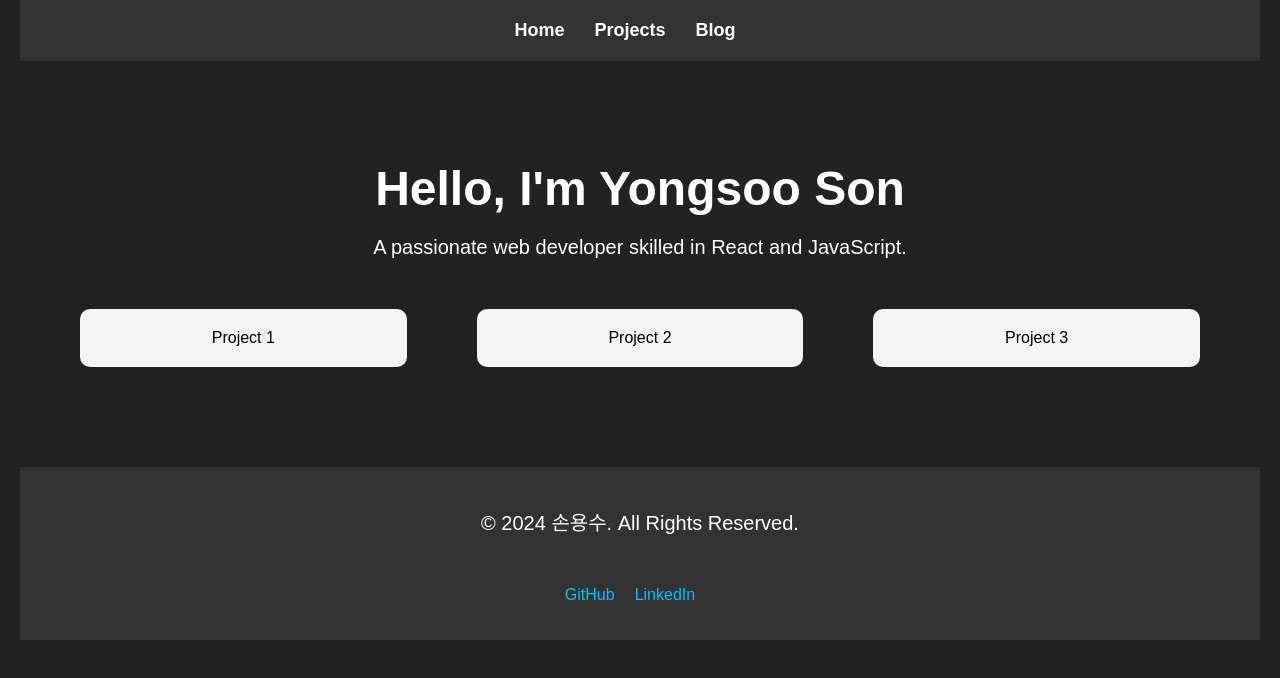
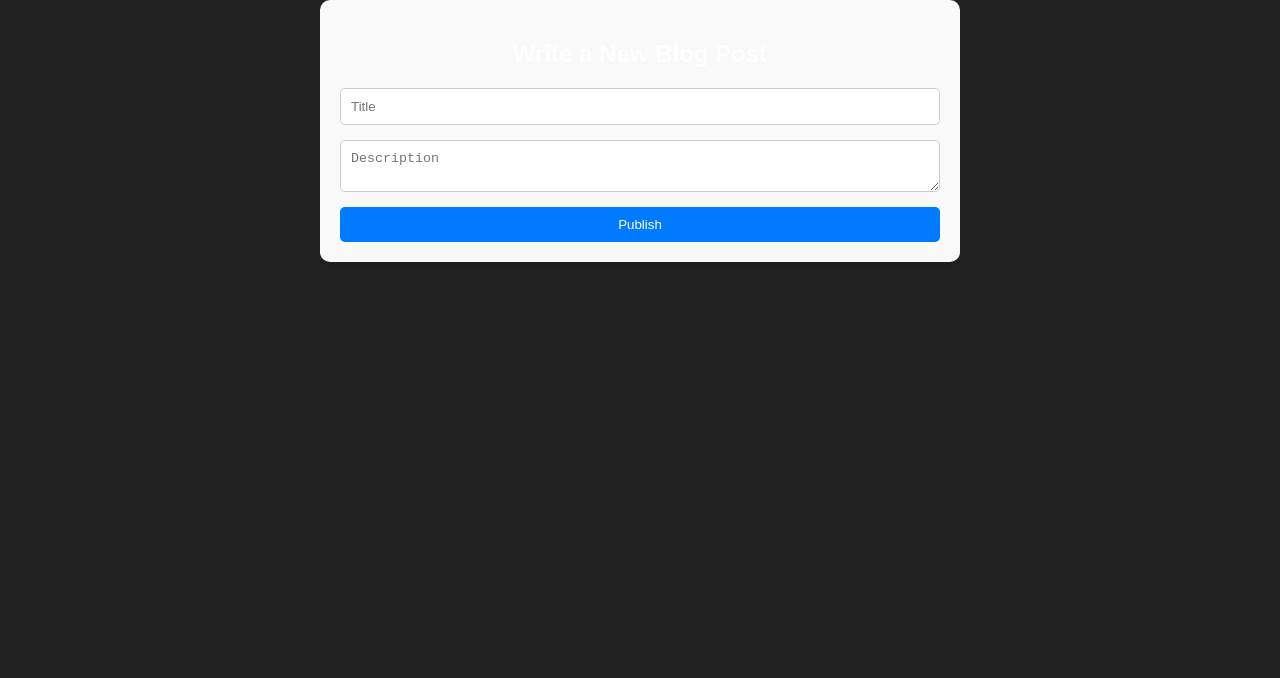
Before and after one commit to Linekiller89/YS_Blog, a React (Vite) app: page /write in a window 1280 px wide. Before the commit this address led to /home. Shown: the top 678 px of the page. Built offline with nearby package versions, Linux system fonts and the light colour scheme.

Commit message:
blog 기능 개발중

```diff
--- a/src/App.jsx
+++ b/src/App.jsx
@@ -1,7 +1,6 @@
-import React, { useState, useEffect } from "react";
-import { Routes, Route, Navigate, useNavigate } from "react-router-dom";
+import React, { useState } from "react";
+import { Routes, Route, Navigate } from "react-router-dom";
 import Header from "./components/Header";
-import Footer from "./components/Footer";
 import Home from "./pages/Home";
 import Projects from "./pages/Projects";
 import Blog from "./pages/Blog";
@@ -13,20 +12,12 @@ import "./styles/App.css";
 
 function App() {
   const [posts, setPosts] = useState([]);
-  const navigate = useNavigate();
 
   const addPost = (newPost) => {
     setPosts([...posts, newPost]);
   };
 
   // 오프닝 페이지에서 홈으로 자동 리디렉션
-  useEffect(() => {
-    const timer = setTimeout(() => {
-      navigate("/home");
-    }, 5000);
-    return () => clearTimeout(timer);
-  }, [navigate]);
-
   return (
     <div className="App">
       <Routes>
@@ -45,7 +36,6 @@ function App() {
             <>
               <Header />
               <Home />
-              <Footer />
             </>
           }
         />
@@ -55,7 +45,6 @@ function App() {
             <>
               <Header />
               <Projects />
-              <Footer />
             </>
           }
         />
@@ -63,6 +52,7 @@ function App() {
           path="/blog"
           element={
             <>
+              <Header />
               <Blog posts={posts} />
             </>
           }
--- a/src/components/Footer.jsx
+++ /dev/null
@@ -1,20 +0,0 @@
-import React from "react";
-import "../styles/footer.css";
-
-function Footer() {
-  return (
-    <footer className="footer">
-      <p>© 2024 손용수. All Rights Reserved.</p>
-      <ul>
-        <li>
-          <a href="https://github.com">GitHub</a>
-        </li>
-        <li>
-          <a href="https://linkedin.com">LinkedIn</a>
-        </li>
-      </ul>
-    </footer>
-  );
-}
-
-export default Footer;
--- a/src/pages/Blog.jsx
+++ b/src/pages/Blog.jsx
@@ -1,6 +1,7 @@
 import React, { useEffect, useState } from "react";
 import { useNavigate } from "react-router-dom";
 import { Link } from "react-router-dom";
+import "../styles/Blog.css";
 
 function Blog() {
   const [posts, setPosts] = useState([]);
@@ -24,22 +25,22 @@ function Blog() {
 
   return (
     <div className="blog-container">
-      <h1>Blog</h1>
-      <button onClick={handleNewPost}>새 글 작성</button>
+      <h3>Blog</h3>
+      <button onClick={handleNewPost} className="new-post-button">
+        새 글 작성
+      </button>
       {posts.length > 0 ? (
         posts.map((post, index) => (
-          <div key={index} className="post-card">
-            <h2>{post.title}</h2>
-            <p>{post.description}</p>
-            <small>Published on {post.date}</small>
-            <Link to={`/blog/${index}`}>상세 내용</Link>{" "}
-            {/* 상세 페이지로 이동하는 링크 */}
+          <div key={index} className="blog-post">
+            <small>{post.date}</small>
+            <Link to={`/blog/${index}`} className="blog-post-link">
+              {post.title}
+            </Link>
             <button onClick={() => deletePost(index)}>Delete</button>{" "}
-            {/* 삭제 버튼 */}
           </div>
         ))
       ) : (
-        <p>No posts yet.</p>
+        <p className="no-posts-message">No posts yet.</p>
       )}
     </div>
   );
--- a/src/pages/OpeningPage.jsx
+++ b/src/pages/OpeningPage.jsx
@@ -1,14 +1,22 @@
-import React from "react";
-import Skeleton from "react-loading-skeleton";
-import "react-loading-skeleton/dist/skeleton.css";
-import "../styles/OpeningPage.css"; // 스타일 추가
+import React, { useEffect } from "react";
+import { useNavigate } from "react-router-dom";
+import "../styles/OpeningPage.css";
 
-const OpeningPage = () => {
+function OpeningPage() {
+  const navigate = useNavigate();
+
+  useEffect(() => {
+    const timer = setTimeout(() => {
+      navigate("/home"); // 5초 후 홈으로 리디렉션
+    }, 5000);
+    return () => clearTimeout(timer);
+  }, [navigate]);
+
   return (
     <div className="opening-container">
       <span class="loader"></span>
     </div>
   );
-};
+}
 
 export default OpeningPage;
--- a/src/pages/WritePost.jsx
+++ b/src/pages/WritePost.jsx
@@ -1,17 +1,21 @@
 import React, { useState } from "react";
 import { useNavigate } from "react-router-dom";
+import "../styles/WritePost.css";
 
 function WritePost() {
   const [title, setTitle] = useState("");
   const [description, setDescription] = useState("");
+  const [image, setImage] = useState(null);
   const navigate = useNavigate();
 
   const handleSubmit = (e) => {
     e.preventDefault();
+    const options = { year: "numeric", month: "long", day: "numeric" };
     const newPost = {
       title,
       description,
-      date: new Date().toLocaleDateString(),
+      image,
+      date: new Date().toLocaleDateString("en-US", options),
     };
 
     // 기존 포스트를 가져와서 새로운 포스트 추가
@@ -22,6 +26,23 @@ function WritePost() {
     localStorage.setItem("posts", JSON.stringify(posts));
     navigate("/blog");
   };
+  {
+    /* 이미지 추가, 삭제 기능 추후 구현 */
+  }
+  // const handleImageChange = (e) => {
+  //   const file = e.target.files[0];
+  //   if (file) {
+  //     const reader = new FileReader();
+  //     reader.onloadend = () => {
+  //       setImage(reader.result);
+  //     };
+  //     reader.readAsDataURL(file);
+  //   }
+  // };
+
+  // const handleRemoveImage = () => {
+  //   setImage(null);
+  // };
 
   return (
     <div className="write-post-container">
@@ -40,6 +61,16 @@ function WritePost() {
           onChange={(e) => setDescription(e.target.value)}
           required
         ></textarea>
+
+        {/* 이미지 추가, 삭제 기능 추후 구현 */}
+        {/* <input type="file" accept="image/*" onChange={handleImageChange} />
+
+        {image && <img src={image} alt="Preview" className="image-preview" />}
+
+        <button type="button" onClick={handleRemoveImage}>
+          Remove Image
+        </button> */}
+
         <button type="submit">Publish</button>
       </form>
     </div>
--- a/src/styles/App.css
+++ b/src/styles/App.css
@@ -1,12 +1,15 @@
 /* Body 스타일 */
+
 body {
   margin: 0;
   font-family: Arial, sans-serif;
   background-color: #222;
   color: #fff;
+  min-width: 500px;
+  overflow-x: hidden; /* 가로 스크롤을 방지 */
 }
 
 .App {
   text-align: center;
-  padding: 0 20px;
+  padding: 0 25%;
 }
--- a/src/styles/Blog.css
+++ b/src/styles/Blog.css
@@ -1,27 +1,58 @@
+.blog-container {
+  max-width: 800px;
+  margin: 0 auto;
+  padding: 40px 20px;
+  color: #fff;
+}
+
+h3 {
+  text-align: left;
+  margin-bottom: 100px;
+}
+
+.blog-header {
+  text-align: center;
+  margin-bottom: 40px;
+}
+
+.new-post-button {
+  position: absolute;
+  right: 20px;
+  top: 20px;
+  background-color: #007bff;
+  color: #fff;
+  padding: 8px 15px;
+  border: none;
+  border-radius: 5px;
+  cursor: pointer;
+  font-size: 0.9rem;
+}
+
 .blog-post {
   display: flex;
   justify-content: space-between;
-  align-items: center;
   padding: 10px 0;
-  border-bottom: 1px solid #333;
-}
-
-.blog-post h2 {
-  font-size: 1rem;
-  font-weight: normal;
 }
 
 .blog-post small {
-  margin-right: 20px;
-  color: #999;
+  font-size: 1rem;
+  color: #aaa;
 }
 
 .blog-post-link {
   text-decoration: none;
-  color: white;
-  font-size: 1.1rem;
+  color: rgb(209, 209, 209);
+  font-size: 1rem;
+  font-weight: bold;
 }
 
 .blog-post-link:hover {
   text-decoration: underline;
 }
+
+.no-posts-message {
+  text-align: center;
+  color: rgb(209, 209, 209);
+  font-size: 1.2rem;
+  margin-top: 100px;
+}
--- a/src/styles/Footer.css
+++ /dev/null
@@ -1,27 +0,0 @@
-/* Footer 스타일 */
-.footer {
-  text-align: center;
-  padding: 20px;
-  background-color: #333;
-  color: white;
-  margin-top: 50px;
-}
-
-.footer ul {
-  list-style: none;
-  padding: 0;
-}
-
-.footer ul li {
-  display: inline;
-  margin-right: 20px;
-}
-
-.footer ul li a {
-  color: #00bfff;
-  text-decoration: none;
-}
-
-.footer ul li a:hover {
-  color: white;
-}
--- a/src/styles/Header.css
+++ b/src/styles/Header.css
@@ -1,6 +1,5 @@
 /* Header 스타일 */
 .header {
-  background-color: #333;
   padding: 20px;
   text-align: center;
 }
@@ -17,12 +16,12 @@
 }
 
 .header ul li a {
-  color: white;
+  color: #888888;
   text-decoration: none;
-  font-size: 18px;
+  font-size: 14px;
   font-weight: bold;
 }
 
 .header ul li a:hover {
-  color: #00bfff; /* 하이라이트 효과 */
+  color: white; /* 하이라이트 효과 */
 }
--- /dev/null
+++ b/src/styles/WritePost.css
@@ -0,0 +1,50 @@
+.write-post-container {
+  max-width: 600px;
+  margin: 0 auto;
+  padding: 20px;
+  border-radius: 10px;
+  background-color: #f9f9f9;
+  box-shadow: 0 4px 8px rgba(0, 0, 0, 0.1);
+}
+
+.write-post-container h2 {
+  text-align: center;
+  margin-bottom: 20px;
+}
+
+.write-post-container form {
+  display: flex;
+  flex-direction: column;
+}
+
+.write-post-container input[type="text"],
+.write-post-container textarea {
+  margin-bottom: 15px;
+  padding: 10px;
+  border: 1px solid #ccc;
+  border-radius: 5px;
+}
+
+.write-post-container input[type="file"] {
+  margin-bottom: 15px;
+}
+
+.write-post-container .image-preview {
+  width: 100%;
+  max-height: 300px;
+  object-fit: cover;
+  margin-bottom: 15px;
+}
+
+.write-post-container button {
+  padding: 10px;
+  background-color: #007bff;
+  color: white;
+  border: none;
+  border-radius: 5px;
+  cursor: pointer;
+}
+
+.write-post-container button:hover {
+  background-color: #0056b3;
+}
```
